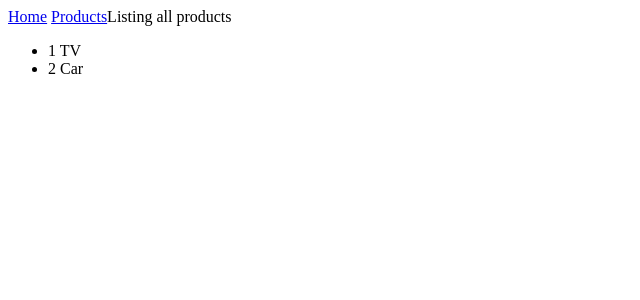
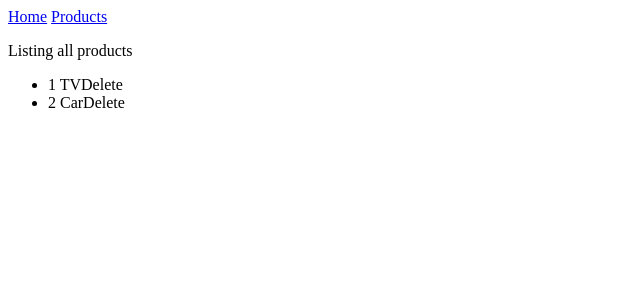
Before and after one commit to fmezini/portfolio, an Angular app in the folder angular-test/: page /products in a window 1280 px wide. Shown: the top 300 px of the page, without its empty margins (0-640 px from the left). Built offline with nearby package versions, Linux system fonts and the light colour scheme.

Commit message:
Adding @Input and @Output to a component

```diff
--- a/angular-test/src/app/components/products/product/product.component.html
+++ b/angular-test/src/app/components/products/product/product.component.html
@@ -1 +1 @@
-<span>{{product.id}} {{product.name}}</span>
+<span>{{product.id}} {{product.name}}</span> <a (click)="delete()">Delete</a>
--- a/angular-test/src/app/components/products/product/product.component.ts
+++ b/angular-test/src/app/components/products/product/product.component.ts
@@ -1,4 +1,4 @@
-import { Component, Input, OnInit } from '@angular/core';
+import { Component, EventEmitter, Input, OnInit, Output } from '@angular/core';
 
 @Component({
     selector: 'app-product',
@@ -12,7 +12,13 @@ export class ProductComponent implements OnInit {
 
   @Input() product: any;
 
+  @Output() emitter: EventEmitter<string> = new EventEmitter<string>();
+
   ngOnInit(): void {
   }
 
+  delete() {
+      this.emitter.emit(this.product);
+  }
+
 }
--- a/angular-test/src/app/components/products/products.component.html
+++ b/angular-test/src/app/components/products/products.component.html
@@ -1,6 +1,6 @@
-Listing all products
+<p>Listing all products</p>
 <ul>
     @for (item of products; track item.id) {
-        <li><app-product [product]="item"></app-product></li>
+        <li><app-product [product]="item" (emitter)="handleEmitter($event)"></app-product></li>
     }
 </ul>
--- a/angular-test/src/app/components/products/products.component.ts
+++ b/angular-test/src/app/components/products/products.component.ts
@@ -21,6 +21,12 @@ export class ProductsComponent implements OnInit {
     }
   ]
 
+  handleEmitter(event: any) {
+    const index = this.products.indexOf(event);
+    this.products.splice(index, 1);
+    alert(`${event.name} has been deleted`);
+  }
+
   ngOnInit(): void {
   }
 
```
